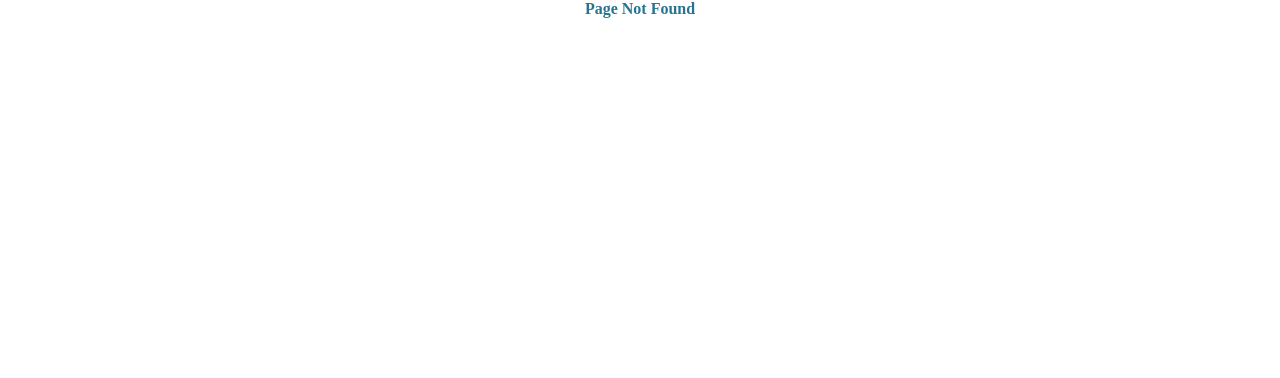
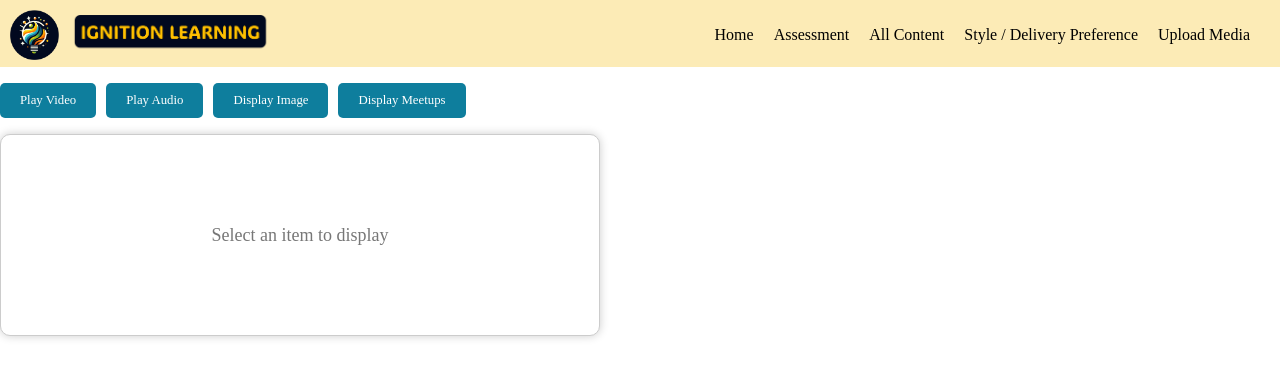
Before and after one commit to Jandrita-Bl/Ignition-Learning_CapstoneProject, a React (Create React App) app: page /content in a window 1280 px wide. Before the commit this address had no page. Shown: the top 378 px of the page. Built offline with nearby package versions, Linux system fonts and the light colour scheme; a web font is replaced by a local one.

Commit message:
More Changes

```diff
--- a/src/App.jsx
+++ b/src/App.jsx
@@ -7,6 +7,7 @@ import NotFoundPageJSX from "./pages/NotFound/NotFound";
 import PlayerPageJSX from "./pages/PlayerPage/PlayerPage";
 import AssessmentPageJSX from "./pages/AssessmentPage/AssessmentPage";
 import FormPageJSX from "./pages/FormPage/FormPage";
+import ContentPage from "./pages/ContentPage/ContentPage";
 
 function App() {
     return (
@@ -16,6 +17,7 @@ function App() {
                     <Route path="/" element={<HomePageJSX />} />
                     <Route path="/home" element={<HomePageJSX />} />
                     <Route path="/assessment" element={<AssessmentPageJSX />} />
+                    <Route path="/content" element={<ContentPage />} />
                     <Route path="/player" element={<PlayerPageJSX />} />
                     <Route path="/player/:id" element={<PlayerPageJSX />} />
                     <Route path="/upload" element={<FormPageJSX />} />
--- a/src/components/1-MainNav/MainNav.jsx
+++ b/src/components/1-MainNav/MainNav.jsx
@@ -55,8 +55,9 @@ function MainNav() {
                 <div className={`nav__items ${isNavOpen ? 'open' : ''}`}>
                     <NavLink to="/home" className="nav__link">Home</NavLink>
                     <NavLink to="/assessment" className="nav__link">Assessment</NavLink>
-                    <NavLink to="/player" className="nav__link">Content</NavLink>
-                    <NavLink to="/upload" className="nav__link">Upload Course</NavLink>
+                    <NavLink to="/content" className="nav__link">All Content</NavLink>
+                    <NavLink to="/player" className="nav__link">Style / Delivery Preference</NavLink>
+                    <NavLink to="/upload" className="nav__link">Upload Media</NavLink>
                 </div>
             </nav>
         </div>
--- a/src/components/4-Player/Player.scss
+++ b/src/components/4-Player/Player.scss
@@ -44,7 +44,11 @@ span {
 
 .selected-video {
 padding-top:2rem;
-background-color: rgb(235, 243, 244);
+background-color: rgb(255, 255, 255);
+margin: 20px;
+padding: 20px;
+border: 1px solid #ccc;
+border-radius: 8px;
 
 &__h2{
     margin-bottom: 2rem;
@@ -209,3 +213,30 @@ background-color: rgb(235, 243, 244);
 //    }
 
 // }
+
+.next-video {
+    overflow-x: auto;
+    white-space: nowrap;
+    padding: 20px 0;
+
+    &::-webkit-scrollbar {
+      width: 10px;
+    }
+
+    &::-webkit-scrollbar-track {
+      background: #f1f1f1;
+    }
+
+    &::-webkit-scrollbar-thumb {
+      background: #888;
+    }
+
+    &::-webkit-scrollbar-thumb:hover {
+      background: #555;
+    }
+
+    &__item {
+      display: inline-block;
+      margin-right: 20px;
+      vertical-align: top;
+    } }
--- a/src/components/Form/Form.scss
+++ b/src/components/Form/Form.scss
@@ -18,6 +18,11 @@ h6 {
     display: flex;
     justify-content: center;
     background-color: rgb(235, 243, 244);
+
+    margin: 20px;
+padding: 20px;
+border: 1px solid #ccc;
+border-radius: 8px;
 
 
 }
--- a/src/pages/AssessmentPage/AssessmentPage.scss
+++ b/src/pages/AssessmentPage/AssessmentPage.scss
@@ -5,7 +5,7 @@
 
 
 .assessment__page {
-    background-color: rgb(235, 243, 244);
+    background-color: rgb(255, 255, 255);
     .assessment__container {
         margin: 20px;
         padding: 20px;
--- /dev/null
+++ b/src/pages/ContentPage/ContentPage.jsx
@@ -0,0 +1,143 @@
+import "./ContentPage.scss";
+import MainNav from "../../components/1-MainNav/MainNav";
+
+import React, { useState, useEffect, useRef } from 'react';
+
+const ContentPage = () => {
+     const [selectedItem, setSelectedItem] = useState(null);
+     const [mediaContent, setMediaContent] = useState(null);
+
+     const handleItemClick = (item) => {
+       setSelectedItem(item);
+
+       if (item === 'video') {
+         createYouTubePlayer("l0i2eQQ9UeA"); // Replace with the actual YouTube video ID
+       } else {
+         // Pause and destroy the YouTube player if it exists
+         if (youtubePlayer) {
+           youtubePlayer.pauseVideo();
+           youtubePlayer.destroy();
+           setYoutubePlayer(null);
+         }
+       }
+     };
+
+     const clearSelectedItem = () => {
+       setSelectedItem(null);
+       setMediaContent(null);
+
+       // Pause and destroy the YouTube player if it exists
+       if (youtubePlayer) {
+         youtubePlayer.pauseVideo();
+         youtubePlayer.destroy();
+         setYoutubePlayer(null);
+       }
+     };
+
+     // YouTube iframe API setup
+     const [youtubePlayer, setYoutubePlayer] = useState(null);
+     const youtubePlayerRef = useRef(null);
+
+     const createYouTubePlayer = (videoId) => {
+       if (youtubePlayerRef.current) {
+         const player = new window.YT.Player(youtubePlayerRef.current, {
+           height: '100%',
+           width: '100%',
+           videoId: videoId,
+           playerVars: {
+             autoplay: 1,
+           },
+           events: {
+             onReady: (event) => {
+               event.target.playVideo();
+             },
+           },
+         });
+
+         setYoutubePlayer(player);
+       }
+     };
+
+     useEffect(() => {
+       // Load the YouTube iframe API
+       const script = document.createElement('script');
+       script.src = 'https://www.youtube.com/iframe_api';
+       script.async = true;
+       document.head.appendChild(script);
+
+       return () => {
+         // Clean up the YouTube iframe API script when unmounting
+         document.head.removeChild(script);
+       };
+     }, []);
+
+     const renderContent = () => {
+       switch (selectedItem) {
+         case 'video':
+           return (
+             <div className="media-container" ref={youtubePlayerRef}></div>
+           );
+         case 'audio':
+           return (
+             <div className="media-container">
+               <audio controls>
+                 <source src="your-audio.mp3" type="audio/mpeg" />
+               </audio>
+             </div>
+           );
+         case 'image':
+           return (
+             <div className="media-container">
+               {mediaContent && <img src={mediaContent} alt="Image" />}
+             </div>
+           );
+         case 'list':
+           return (
+             <div className="list-container">
+               <ul>
+                 <li>Meetup</li>
+                 <li>List Item 2</li>
+                 <li>List Item 3</li>
+               </ul>
+             </div>
+           );
+         default:
+           return (
+             <div className="placeholder-container">
+               <p>Select an item to display</p>
+             </div>
+           );
+       }
+     };
+
+     return (
+       <div className="content-page">
+            <MainNav />
+
+         <div className="content-list">
+           <ul>
+             <li onClick={() => handleItemClick('video')}>Play Video</li>
+             <li onClick={() => handleItemClick('audio')}>Play Audio</li>
+             <li onClick={() => handleItemClick('image')}>Display Image</li>
+             <li onClick={() => handleItemClick('list')}>Display Meetups</li>
+           </ul>
+         </div>
+
+         <div className="content-display">
+           <div className={`player ${selectedItem ? 'active' : ''}`}>
+             {renderContent()}
+             {selectedItem && (
+               <div className="button-container">
+                 <button onClick={clearSelectedItem}>Close</button>
+                 <a href="your-link" target="_blank" rel="noopener noreferrer">
+                   Open Link
+                 </a>
+               </div>
+             )}
+           </div>
+         </div>
+       </div>
+     );
+   };
+
+   export default ContentPage;
--- /dev/null
+++ b/src/pages/ContentPage/ContentPage.scss
@@ -0,0 +1,105 @@
+@use "../../styles/partials/mixins" as *;
+@use "../../styles/partials/variables" as *;
+@use "../../styles/partials/typography" as *;
+
+.content-page {
+
+
+
+     .content-list {
+       ul {
+         list-style: none;
+         padding: 0;
+         display: flex;
+         gap: 10px;
+
+         li {
+           cursor: pointer;
+           padding: 10px 20px;
+           border-radius: 5px;
+           background-color: #0e7e9d;
+           color: #fff;
+           transition: background-color 0.3s;
+
+           &:hover {
+             background-color: #0b8688;
+           }
+         }
+       }
+     }
+
+     .content-display {
+       .player {
+         position: relative;
+         width: 100%;
+         max-width: 600px;
+         min-width: 400px;
+         border: 1px solid #ccc;
+         border-radius: 10px;
+         overflow: hidden;
+         background-color: #fff;
+         box-shadow: 0 0 10px rgba(0, 0, 0, 0.2);
+         transition: box-shadow 0.3s;
+
+         &.active {
+           box-shadow: 0 0 20px rgba(0, 0, 0, 0.4);
+         }
+
+         .media-container {
+           max-width: 100%;
+           height: auto;
+         }
+
+         .list-container ul {
+           list-style: none;
+           padding: 10px;
+
+           li {
+             margin-bottom: 5px;
+           }
+         }
+
+         .placeholder-container {
+           display: flex;
+           align-items: center;
+           justify-content: center;
+           height: 200px;
+           color: #777;
+           font-size: 18px;
+         }
+
+         .button-container {
+           display: flex;
+           justify-content: space-between;
+           padding: 10px 20px;
+           background-color: #00d9ff;
+           color: #fff;
+
+           button {
+             padding: 10px 20px;
+             border: none;
+             border-radius: 5px;
+             background-color: #e5d5d4;
+             color: #372727;
+             cursor: pointer;
+             transition: background-color 0.3s;
+
+             &:hover {
+               background-color: #d32f2f;
+             }
+           }
+
+           a {
+             text-decoration: none;
+             color: #fff;
+             font-weight: bold;
+             transition: color 0.3s;
+
+             &:hover {
+               color: #2e3058;
+             }
+           }
+         }
+       }
+     }
+   }
--- a/src/pages/HomePage/HomePage.jsx
+++ b/src/pages/HomePage/HomePage.jsx
@@ -38,6 +38,9 @@ function HomePageJSX() {
                             What matters is that YOU get to decide HOW you want your content delivered!  </b><br /> </p>
                     </div>
 
+                    <div className="home__button home__button1"> Show me All your Content!</div>
+
+                    <div className="home__button  home__button2"> I want to take the Learning Style Assessment!</div>
 
 
                     <div className="home__block home__block--1">
--- a/src/pages/HomePage/HomePage.scss
+++ b/src/pages/HomePage/HomePage.scss
@@ -27,6 +27,34 @@
             height: 30vh;
         }
     }
+
+    &__button {
+      border-radius: 15px;
+      width: 150px;
+      height: 80px;
+      background-color: rgb(243, 200, 98);
+      color:rgb(19, 80, 21);
+      box-shadow: 0 4px 8px 0 rgba(0, 0, 0, 0.2), 0 6px 20px 0 rgba(17, 17, 16, 0.19);
+      padding-top: 1rem;
+      z-index: 200;
+      position: absolute;
+      right:0;
+      margin-right: 2rem;
+      top:105%;
+      justify-content: center;
+      align-items: center;
+
+    }
+
+
+    &__button2 {
+      top:120%;
+      padding-top: 0.5rem;
+
+    }
+
+
+
 
     &__content {
       // display: flex;
```
Also changed, not shown: 1 other file (tests, documents, lock files or other folders).
